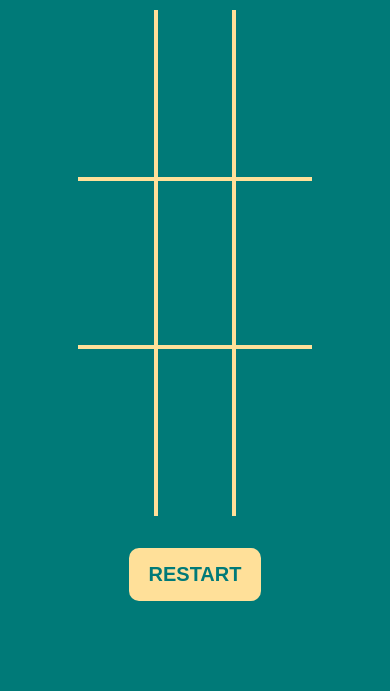
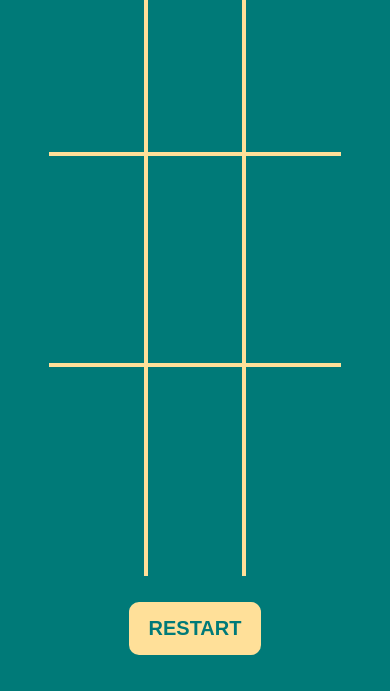
Before and after one commit to Fedozie/tic-tac-toe, a plain HTML site: page index.html in a window 390 px wide. Shown: the part 153-844 px from the top of the page. Drawn offline with Linux system fonts and the light colour scheme.

Commit message:
Added CSS media queries

```diff
--- a/style.css
+++ b/style.css
@@ -8,6 +8,10 @@
     margin: 0;
     padding: 0;
     box-sizing: border-box;
+}
+
+html{
+    font-size: 100%;
 }
 
 body{
@@ -87,3 +91,38 @@ body{
 .zero, .three, .six{
     border-left: none;
 }
+
+@media only screen and (max-width: 35.5rem){
+    html{
+        font-size: 80%;
+    }
+
+    .board{
+        width: 75vw;
+        align-items: center;
+        justify-content: center;
+        font-size: 9rem;
+    }
+
+    .box{
+        width: 25vw;
+        height: 25vh;
+    }
+}
+
+@media only screen and (max-width: 26.5625rem){
+    .board{
+        font-size: 8.5rem;
+    }
+}
+
+@media only screen and (max-width: 20rem){
+    html{
+        font-size: 62.5%;
+    }
+
+    .board{
+        width: 80vw;
+        font-size: 10rem;
+    }
+}
```
